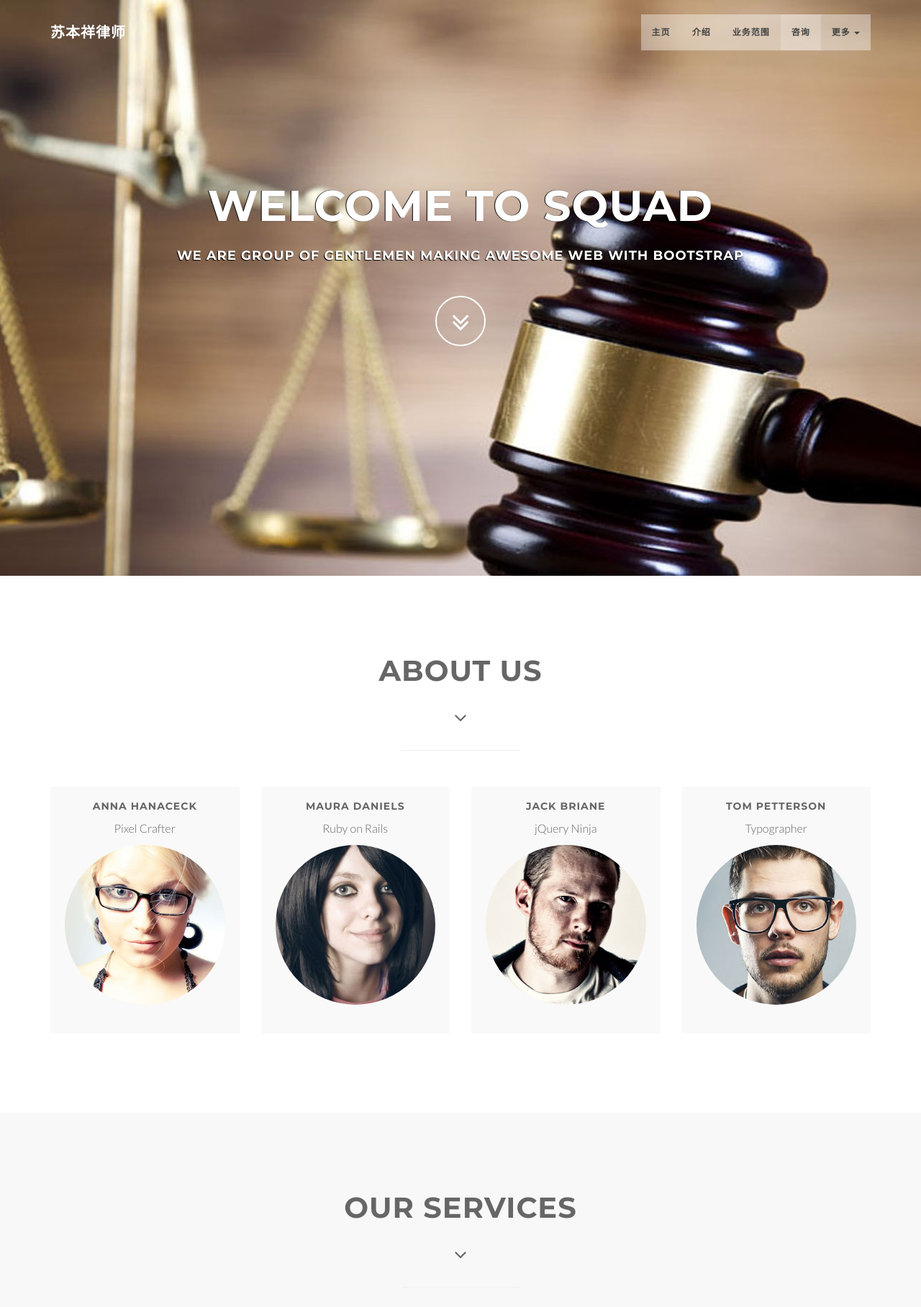
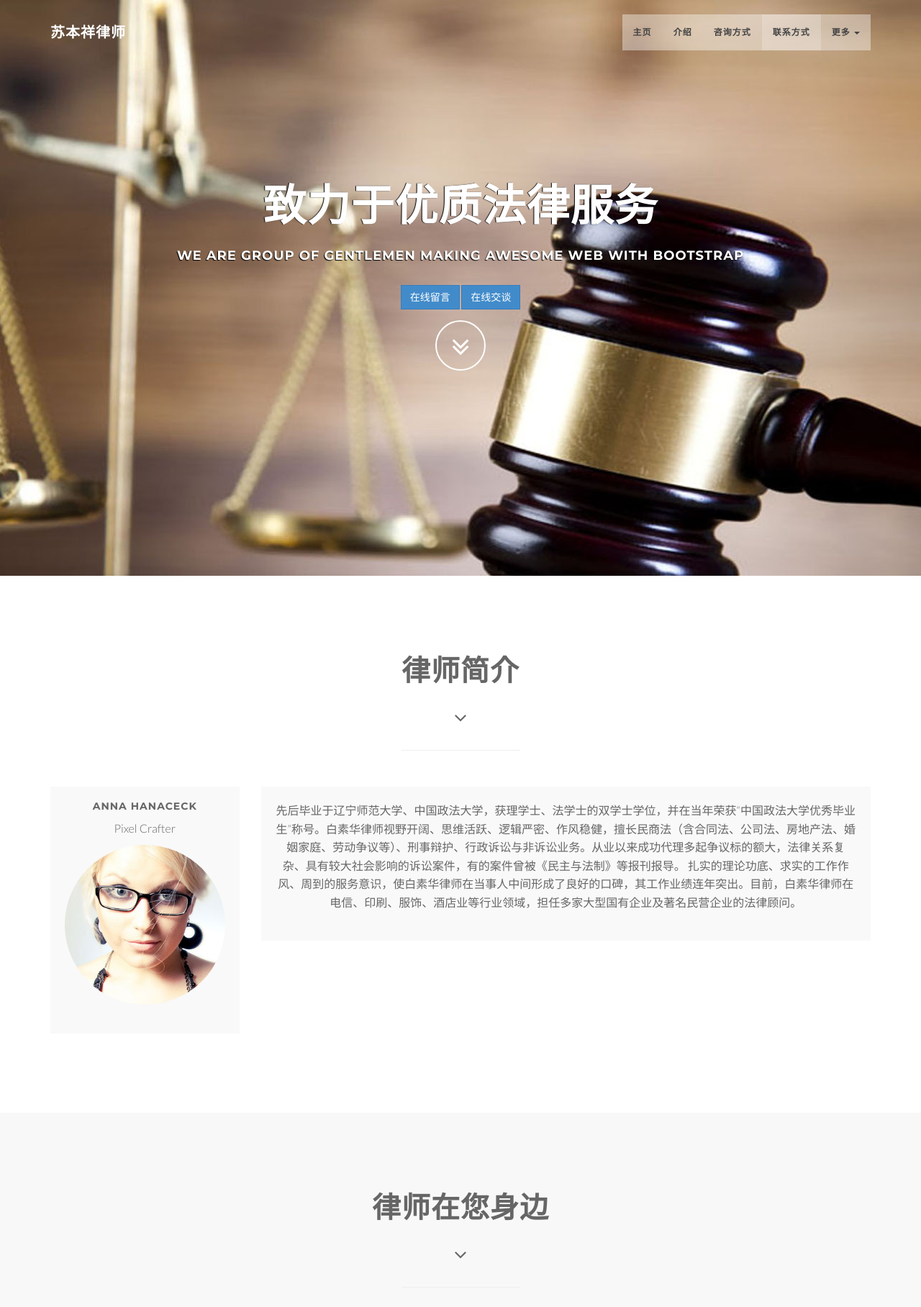
Before and after one commit to GKrator/sbx, a Django app: page / in a window 1280 px wide; the page is wider, and only the part inside the window is pictured. Shown: the top 1816 px of that part at 72% size. Run offline with Django 3.2, Linux system fonts and the light colour scheme; some libraries are stand-ins or nearby versions.

Commit message:
2016-07-03

```diff
--- a/foreground/static/foreground/css/style.css
+++ b/foreground/static/foreground/css/style.css
@@ -348,6 +348,9 @@ hr {
 .intro .slogan h4 {
 	color: #fff;
 	text-shadow: -1px 1px 1px #000;
+}
+.introtool{
+  text-align: center;
 }
 
 
--- a/foreground/templates/index.html
+++ b/foreground/templates/index.html
@@ -43,8 +43,8 @@
 			      <ul class="nav navbar-nav">
 			        <li class="active"><a href="#intro">主页</a></li>
 			        <li><a href="#about">介绍</a></li>
-		<li><a href="#service">业务范围</a></li>
-		<li><a href="#contact">咨询</a></li>
+					<li><a href="#service">咨询方式</a></li>
+					<li><a href="#contact">联系方式</a></li>
 			        <li class="dropdown">
 			          <a href="#" class="dropdown-toggle" data-toggle="dropdown">更多 <b class="caret"></b></a>
 			          <ul class="dropdown-menu">
@@ -64,8 +64,12 @@
     <section id="intro" class="intro">
 
 		<div class="slogan">
-			<h2>WELCOME TO <span class="text_color">SQUAD</span> </h2>
+			<h2>致力于优质<span class="text_color">法律服务</span> </h2>
 			<h4>WE ARE GROUP OF GENTLEMEN MAKING AWESOME WEB WITH BOOTSTRAP</h4>
+		</div>
+		<div class="row text-center">
+			<button type="button" class="btn btn-primary">在线留言</button>
+			<button type="button" class="btn btn-primary">在线交谈</button>
 		</div>
 		<div class="page-scroll">
 			<a href="#service" class="btn btn-circle">
@@ -83,7 +87,7 @@
 				<div class="col-lg-8 col-lg-offset-2">
 					<div class="wow bounceInDown" data-wow-delay="0.4s">
 					<div class="section-heading">
-					<h2>About us</h2>
+					<h2>律师简介</h2>
 					<i class="fa fa-2x fa-angle-down"></i>
 
 					</div>
@@ -100,7 +104,7 @@
 			</div>
 		</div>
         <div class="row">
-            <div class="col-xs-6 col-sm-3 col-md-3">
+            <div class="col-xs-3 col-sm-3 col-md-3">
 				<div class="wow bounceInUp" data-wow-delay="0.2s">
                 <div class="team boxed-grey">
                     <div class="inner">
@@ -111,37 +115,13 @@
                 </div>
 				</div>
             </div>
-			<div class="col-xs-6 col-sm-3 col-md-3">
+			<div class="col-xs-9 col-sm-9 col-md-9">
 				<div class="wow bounceInUp" data-wow-delay="0.5s">
                 <div class="team boxed-grey">
                     <div class="inner">
-						<h5>Maura Daniels</h5>
-                        <p class="subtitle">Ruby on Rails</p>
-                        <div class="avatar"><img src="img/team/2.jpg" alt="" class="img-responsive img-circle" /></div>
-
-                    </div>
-                </div>
-				</div>
-            </div>
-			<div class="col-xs-6 col-sm-3 col-md-3">
-				<div class="wow bounceInUp" data-wow-delay="0.8s">
-                <div class="team boxed-grey">
-                    <div class="inner">
-						<h5>Jack Briane</h5>
-                        <p class="subtitle">jQuery Ninja</p>
-                        <div class="avatar"><img src="img/team/3.jpg" alt="" class="img-responsive img-circle" /></div>
-
-                    </div>
-                </div>
-				</div>
-            </div>
-			<div class="col-xs-6 col-sm-3 col-md-3">
-				<div class="wow bounceInUp" data-wow-delay="1s">
-                <div class="team boxed-grey">
-                    <div class="inner">
-						<h5>Tom Petterson</h5>
-                        <p class="subtitle">Typographer</p>
-                        <div class="avatar"><img src="img/team/4.jpg" alt="" class="img-responsive img-circle" /></div>
+						<p>先后毕业于辽宁师范大学、中国政法大学，获理学士、法学士的双学士学位，并在当年荣获“中国政法大学优秀毕业生”称号。白素华律师视野开阔、思维活跃、逻辑严密、作风稳健，擅长民商法（含合同法、公司法、房地产法、婚姻家庭、劳动争议等）、刑事辩护、行政诉讼与非诉讼业务。从业以来成功代理多起争议标的额大，法律关系复杂、具有较大社会影响的诉讼案件，有的案件曾被《民主与法制》等报刊报导。
+   						扎实的理论功底、求实的工作作风、周到的服务意识，使白素华律师在当事人中间形成了良好的口碑，其工作业绩连年突出。目前，白素华律师在电信、印刷、服饰、酒店业等行业领域，担任多家大型国有企业及著名民营企业的法律顾问。
+   						</p>
 
                     </div>
                 </div>
@@ -162,7 +142,7 @@
 				<div class="col-lg-8 col-lg-offset-2">
 					<div class="wow bounceInDown" data-wow-delay="0.4s">
 					<div class="section-heading">
-					<h2>Our Services</h2>
+					<h2>律师在您身边</h2>
 					<i class="fa fa-2x fa-angle-down"></i>
 
 					</div>
@@ -182,11 +162,10 @@
 				<div class="wow fadeInLeft" data-wow-delay="0.2s">
                 <div class="service-box">
 					<div class="service-icon">
-						<img src="img/icons/service-icon-1.png" alt="" />
+						<img src="/static/foreground/img/icons/tel.png" alt="电话咨询" />
 					</div>
 					<div class="service-desc">
-						<h5>Print</h5>
-						<p>Vestibulum tincidunt enim in pharetra malesuada. Duis semper magna metus electram accommodare.</p>
+						<h5>电话咨询</h5>
 					</div>
                 </div>
 				</div>
@@ -195,11 +174,10 @@
 				<div class="wow fadeInUp" data-wow-delay="0.2s">
                 <div class="service-box">
 					<div class="service-icon">
-						<img src="img/icons/service-icon-2.png" alt="" />
+						<img src="/static/foreground/img/icons/message.png" alt="留言咨询" />
 					</div>
 					<div class="service-desc">
-						<h5>Web Design</h5>
-						<p>Vestibulum tincidunt enim in pharetra malesuada. Duis semper magna metus electram accommodare.</p>
+						<h5>留言咨询</h5>
 					</div>
                 </div>
 				</div>
@@ -208,11 +186,10 @@
 				<div class="wow fadeInUp" data-wow-delay="0.2s">
                 <div class="service-box">
 					<div class="service-icon">
-						<img src="img/icons/service-icon-3.png" alt="" />
+						<img src="/static/foreground/img/icons/zxlt.png" alt="在线咨询" />
 					</div>
 					<div class="service-desc">
-						<h5>Photography</h5>
-						<p>Vestibulum tincidunt enim in pharetra malesuada. Duis semper magna metus electram accommodare.</p>
+						<h5>在线咨询</h5>
 					</div>
                 </div>
 				</div>
@@ -221,11 +198,10 @@
 				<div class="wow fadeInRight" data-wow-delay="0.2s">
                 <div class="service-box">
 					<div class="service-icon">
-						<img src="img/icons/service-icon-4.png" alt="" />
+						<img src="/static/foreground/img/icons/yuejian.png" alt="当面咨询" />
 					</div>
 					<div class="service-desc">
-						<h5>Cloud System</h5>
-						<p>Vestibulum tincidunt enim in pharetra malesuada. Duis semper magna metus electram accommodare.</p>
+						<h5>面谈咨询</h5>
 					</div>
                 </div>
 				</div>
@@ -246,7 +222,7 @@
 				<div class="col-lg-8 col-lg-offset-2">
 					<div class="wow bounceInDown" data-wow-delay="0.4s">
 					<div class="section-heading">
-					<h2>Get in touch</h2>
+					<h2>联系方式</h2>
 					<i class="fa fa-2x fa-angle-down"></i>
 
 					</div>
@@ -270,20 +246,20 @@
                     <div class="col-md-6">
                         <div class="form-group">
                             <label for="name">
-                                Name</label>
-                            <input type="text" class="form-control" id="name" placeholder="Enter name" required="required" />
+                                姓名：</label>
+                            <input type="text" class="form-control" id="name" placeholder="请输入您的姓名" required="required" />
                         </div>
                         <div class="form-group">
                             <label for="email">
-                                Email Address</label>
+                                电子邮箱：</label>
                             <div class="input-group">
                                 <span class="input-group-addon"><span class="glyphicon glyphicon-envelope"></span>
                                 </span>
-                                <input type="email" class="form-control" id="email" placeholder="Enter email" required="required" /></div>
+                                <input type="email" class="form-control" id="email" placeholder="请输入您的电子邮箱" required="required" /></div>
                         </div>
                         <div class="form-group">
                             <label for="subject">
-                                Subject</label>
+                                主题：</label>
                             <select id="subject" name="subject" class="form-control" required="required">
                                 <option value="na" selected="">Choose One:</option>
                                 <option value="service">General Customer Service</option>
@@ -295,14 +271,14 @@
                     <div class="col-md-6">
                         <div class="form-group">
                             <label for="name">
-                                Message</label>
+                                描述：</label>
                             <textarea name="message" id="message" class="form-control" rows="9" cols="25" required="required"
-                                placeholder="Message"></textarea>
+                                placeholder="简要的描述。。。"></textarea>
                         </div>
                     </div>
                     <div class="col-md-12">
                         <button type="submit" class="btn btn-skin pull-right" id="btnContactUs">
-                            Send Message</button>
+                            发送</button>
                     </div>
                 </div>
                 </form>
```
Lines whose indentation alone changed are shown as unchanged.
